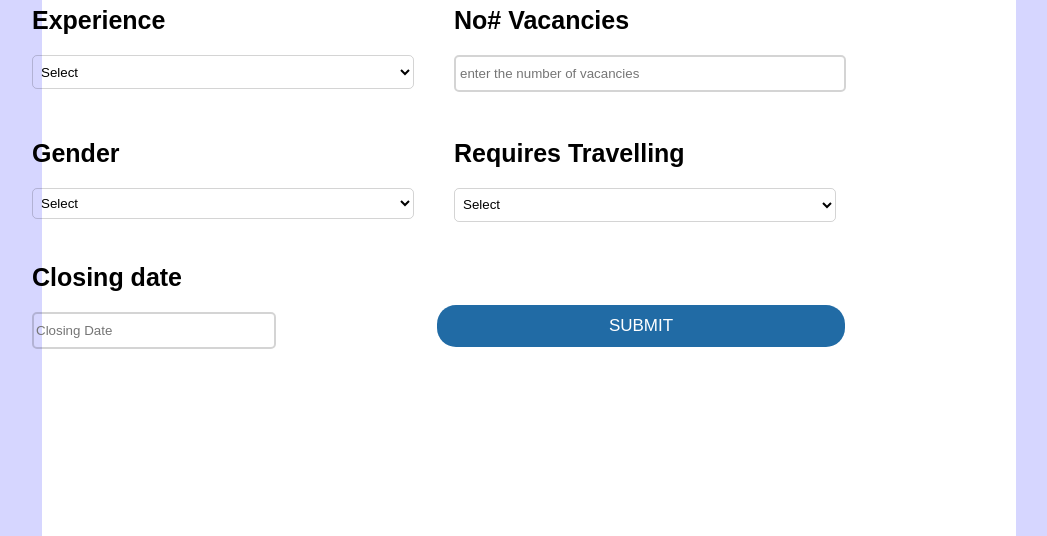
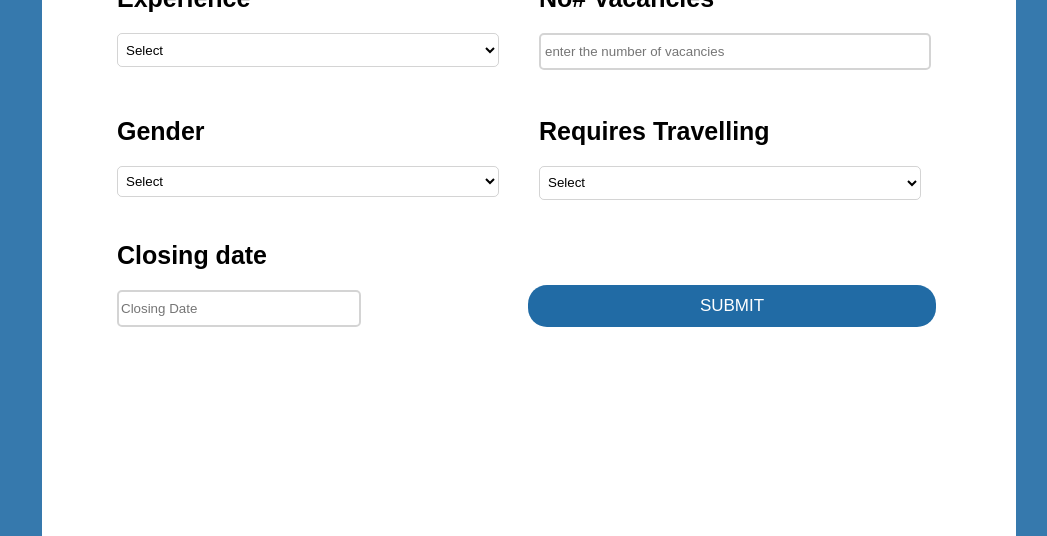
Before and after one commit to jeff-lent/create-job-ui, a React (Create React App) app in the folder create-job-ui/: page / in a window 1280 px wide. Shown: the part 868-1404 px from the top of the page, without its empty margins (111-1158 px from the left). Built offline with nearby package versions, Linux system fonts and the light colour scheme.

Commit message:
some changes

```diff
--- a/create-job-ui/src/pages/CreateJobPage.css
+++ b/create-job-ui/src/pages/CreateJobPage.css
@@ -10,7 +10,7 @@
     border-radius: 22px;
 }
 .mainContainer{
-    background-color: #d6d6ff;
+    background-color: #216ba5e6;
     display: flex;
     justify-content: center;
 }
@@ -268,9 +268,9 @@ h4.heading16{
       background-color: transparent;
       border-radius: 5px;}
 .form2{
- right: 85px;
- position: relative;
- top: -80px;
+position: relative;
+
+ top: -102px;
 }
 .experience .opt{
     color: #000;
@@ -336,11 +336,11 @@ h1.heading {
 button.button {
     background: #216ba5;
     width: 408px;
-    top: -261px;
+    top: -281px;
     color: white;
     height: 42px;
     position: relative;
-    left: 320px;
+    left: 411px;
     font-size: 17px;
     border: none;
     border-radius: 19px;
--- a/create-job-ui/src/pages/CreateJobPage.js
+++ b/create-job-ui/src/pages/CreateJobPage.js
@@ -1,19 +1,18 @@
-import React, { useState } from 'react'
-import { Calander } from '../components/Calander';
+import React, { useState } from "react";
+import { Calander } from "../components/Calander";
 
-import { MultiSelectDropDown } from '../components/MultiSelectDropDown';
-import { SimpleDropDown } from '../components/SimpleDropDown';
-import { Textfeild } from '../components/Textfeild'
-import './CreateJobPage.css';
+import { MultiSelectDropDown } from "../components/MultiSelectDropDown";
+import { SimpleDropDown } from "../components/SimpleDropDown";
+import { Textfeild } from "../components/Textfeild";
+import "./CreateJobPage.css";
 export const CreateJobPage = () => {
-
-  const [jobTitle, setJobTitle] = useState('');
-  const [description, setDescription] = useState('');
-  const [department, setDepartment] = useState('');
+  const [jobTitle, setJobTitle] = useState("");
+  const [description, setDescription] = useState("");
+  const [department, setDepartment] = useState("");
   const [degrees, setDegrees] = useState([]);
   const [employmentCategories, setEmploymentCategories] = useState([]);
-  const [genders, setGenders] = useState('');
-  const [location, setLocation] = useState('');
+  const [genders, setGenders] = useState("");
+  const [location, setLocation] = useState("");
   const [softskills, setSoftskills] = useState([]);
   const [technicalskills, setTechnicalskills] = useState([]);
   const [experienceLevel, setExperienceLevel] = useState([]);
@@ -21,220 +20,312 @@ export const CreateJobPage = () => {
   const [travelling, setTravelling] = useState([]);
   const [vacancies, setVacancies] = useState();
   const [closingDate, setClosingDate] = useState(null);
-  const[selectedResponsibilites, setSelectedResponsibilities] = useState([]);
+  const [selectedResponsibilites, setSelectedResponsibilities] = useState([]);
 
-  const experienceLevelOptions = ['1', '2', '3', '4', '5',"6" ,"7" ,"8" ,"9" ,"10" ,"11" ,"12" ,"13" ,"14" ,"15" ,"16" ,"17" ,"18" ,"19" ,"20" ,"21" ,"22" ,"23" ,"24" ,"25"];
-  const genderOptions = ['MALE', 'FEMALE', 'BOTH_MALE_FEMALE', "ALL"];
-  const travellingOptions = ['YES', 'NO', 'MAYBE '];
+  const experienceLevelOptions = [
+    "1",
+    "2",
+    "3",
+    "4",
+    "5",
+    "6",
+    "7",
+    "8",
+    "9",
+    "10",
+    "11",
+    "12",
+    "13",
+    "14",
+    "15",
+    "16",
+    "17",
+    "18",
+    "19",
+    "20",
+    "21",
+    "22",
+    "23",
+    "24",
+    "25",
+  ];
+  const genderOptions = ["MALE", "FEMALE", "BOTH_MALE_FEMALE", "ALL"];
+  const travellingOptions = ["YES", "NO", "MAYBE "];
 
-  let responsibilityOptions =
-  ['Contribute in all phases of the development lifecycle',
-  'Write well designed, testable, efficient code',
-  'Ensure designs are in compliance with specifications']
+  let responsibilityOptions = [
+    "Contribute in all phases of the development lifecycle",
+    "Write well designed, testable, efficient code",
+    "Ensure designs are in compliance with specifications",
+  ];
 
-  let departmentOptions =  ['CLOUD_NATIVE_ENGINEERING', 'DATA_ENGINEERING'];
+  let departmentOptions = ["CLOUD_NATIVE_ENGINEERING", "DATA_ENGINEERING"];
 
-  let degreeOptions = ['B.E - CIS', 'BSCS'];
+  let degreeOptions = ["B.E - CIS", "BSCS"];
 
-  let employmentCategoriesOptions = ['PART_TIME','FULL_TIME','CONTRACT_BASE','ONLINE','ONSITE'];
+  let employmentCategoriesOptions = [
+    "PART_TIME",
+    "FULL_TIME",
+    "CONTRACT_BASE",
+    "ONLINE",
+    "ONSITE",
+  ];
 
-  let softSkillsOptions = ['JAVA', 'JUNIT', 'SQL', 'REACT'];
+  let softSkillsOptions = ["JAVA", "JUNIT", "SQL", "REACT"];
 
-  let technicalskillsOptions = ['technical Skill A' , 'technical Skill B'];
+  let technicalskillsOptions = ["technical Skill A", "technical Skill B"];
 
-  let benefitsAndPerksOptions=['benefit A','benefit B','benefit C'];
+  let benefitsAndPerksOptions = ["benefit A", "benefit B", "benefit C"];
 
-  let locationOptions=['karachi','lahore','islamabad']
+  let locationOptions = ["karachi", "lahore", "islamabad"];
 
-  const handleSubmit = (event) =>{
-
+  const handleSubmit = (event) => {
     event.preventDefault();
-    if ( !degrees.length || !employmentCategories.length || !softskills.length || !technicalskills.length || !selectedResponsibilites.length || !perksAndBenefits.length || !experienceLevel.length) {
-      alert('Please fill out all the required fields');
+    if (
+      !degrees.length ||
+      !employmentCategories.length ||
+      !softskills.length ||
+      !technicalskills.length ||
+      !selectedResponsibilites.length ||
+      !perksAndBenefits.length ||
+      !experienceLevel.length
+    ) {
+      alert("Please fill out all the required fields");
       return;
     }
 
     let requestData = {
-      "title":jobTitle,
-      "department" :department,
-      "employementCategory":  employmentCategories[0], // ["FULL_TIME","ONLINE"],
-      "gender":  genders , //["MALE","FEMALE"],
-      "traveling": travelling,
-      "location": location,
-      "softSkills":  softskills[0].map(ss=>{return {softSkill:ss} }),
-      "technicalSkills": technicalskills[0].map(ts=>{return{technicalSkill:ts}}) ,
-      "closeDate": closingDate, //"2023-01-30"
-      "description": description,
-      "responsibilitiess": selectedResponsibilites[0].map(rs=>{return{responsibility:rs}}),
-      "educations": degrees[0].map(edu=>{return{education:edu}}) ,
-      "benefitPerkss": perksAndBenefits[0].map(pb =>{return{benefitPerks:pb}}),
-      "experienceLevel":experienceLevel,
-      "vacancyCount":vacancies
-    }
+      title: jobTitle,
+      department: department,
+      employementCategory: employmentCategories[0], // ["FULL_TIME","ONLINE"],
+      gender: genders, //["MALE","FEMALE"],
+      traveling: travelling,
+      location: location,
+      softSkills: softskills[0].map((ss) => {
+        return { softSkill: ss };
+      }),
+      technicalSkills: technicalskills[0].map((ts) => {
+        return { technicalSkill: ts };
+      }),
+      closeDate: closingDate, //"2023-01-30"
+      description: description,
+      responsibilitiess: selectedResponsibilites[0].map((rs) => {
+        return { responsibility: rs };
+      }),
+      educations: degrees[0].map((edu) => {
+        return { education: edu };
+      }),
+      benefitPerkss: perksAndBenefits[0].map((pb) => {
+        return { benefitPerks: pb };
+      }),
+      experienceLevel: experienceLevel,
+      vacancyCount: vacancies,
+    };
 
-
-    fetch(`http://localhost:8080/job/post`,  {
-      method: 'POST',
+    fetch(
+      `http://localhost:8080/job/post`,
+      {
+        method: "POST",
         headers: {
-        'Content-Type': 'application/json'
+          "Content-Type": "application/json",
         },
-      body: JSON.stringify( requestData )
-    }
-    ,{
-      mode: 'cors'
+        body: JSON.stringify(requestData),
+      },
+      {
+        mode: "cors",
       }
     )
-      .then(response => response.json())
-      .then(data => {
+      .then((response) => response.json())
+      .then((data) => {
         console.log(data);
         alert("sucessful");
       })
-      .catch((err)=>{
+      .catch((err) => {
         // setError("Server is busy or crediential is invalid");
       });
-
-
-  }
+  };
 
   return (
+    <div className="mainContainer">
+      <div className="create-job-page">
+        {" "}
+        <h1 className="heading">CREATE JOB PAGE</h1>
+        <form onSubmit={handleSubmit}>
+          <div className="enterjobtitle">
+            <h4 className="heading2">Job Title</h4>
+            <Textfeild
+              data-testid="title-input"
+              inputValue={jobTitle}
+              setInputValue={setJobTitle}
+              labelText="title"
+              placeholderText="enter job title"
+            ></Textfeild>
+          </div>
+          <div className="jobdescription">
+            <h4 className="heading3">Job Description</h4>
 
-    <div className='mainContainer'>
-      <div className="create-job-page" > <h1 className='heading'>CREATE JOB PAGE</h1>
-        <form  onSubmit={handleSubmit} >
-
-        <div className='enterjobtitle'>
-          <h4 className='heading2'>Job Title</h4>
-          <Textfeild   data-testid="title-input"   inputValue={jobTitle} setInputValue={setJobTitle} labelText="title" placeholderText="enter job title" ></Textfeild></div>
-          <div className='jobdescription'>
-          <h4 className='heading3'>Job Description</h4>
-
-          <Textfeild inputValue={description} setInputValue={setDescription} placeholderText="enter job description" ></Textfeild>
+            <Textfeild
+              inputValue={description}
+              setInputValue={setDescription}
+              placeholderText="enter job description"
+            ></Textfeild>
           </div>
           <br></br>
 
-       <div className='div2'>
+          <div className="div2">
             <div className="dropdown">
-          <h4 className='heading4'>Department</h4>
-          {/* <DropDownMenu selectedValue={department} setSelectedValue={setDepartment} options={departmentOptions} setOptions={setDepartmentOptions} ></DropDownMenu> */}
+              <h4 className="heading4">Department</h4>
 
-          <SimpleDropDown  title="Department" selectedOption={department} setSelectedOption={setDepartment} options={departmentOptions}  ></SimpleDropDown></div>
+              <SimpleDropDown
+                title="Department"
+                selectedOption={department}
+                setSelectedOption={setDepartment}
+                options={departmentOptions}
+              ></SimpleDropDown>
+            </div>
             <div className="responsibilities">
-          <h4 className='heading5'>Responsibilities</h4>
+              <h4 className="heading5">Responsibilities</h4>
 
-        <MultiSelectDropDown fetchedOptions={responsibilityOptions} selected={selectedResponsibilites} setSelected={setSelectedResponsibilities}  ></MultiSelectDropDown></div>
+              <MultiSelectDropDown
+                fetchedOptions={responsibilityOptions}
+                selected={selectedResponsibilites}
+                setSelected={setSelectedResponsibilities}
+              ></MultiSelectDropDown>
+            </div>
           </div>
 
-       <div className='div3'>
+          <div className="div3">
             <div className="education">
-       <h4 className='heading6'>Degrees/Education</h4>
+              <h4 className="heading6">Degrees/Education</h4>
 
-        <MultiSelectDropDown fetchedOptions={degreeOptions} selected={degrees} setSelected={setDegrees}  ></MultiSelectDropDown></div>
+              <MultiSelectDropDown
+                fetchedOptions={degreeOptions}
+                selected={degrees}
+                setSelected={setDegrees}
+              ></MultiSelectDropDown>
+            </div>
 
             <div className="employmentcategory">
-        <h4 className='heading7'>Employment Category</h4>
+              <h4 className="heading7">Employment Category</h4>
 
-        <MultiSelectDropDown fetchedOptions={employmentCategoriesOptions} selected={employmentCategories} setSelected={setEmploymentCategories}></MultiSelectDropDown></div>
+              <MultiSelectDropDown
+                fetchedOptions={employmentCategoriesOptions}
+                selected={employmentCategories}
+                setSelected={setEmploymentCategories}
+              ></MultiSelectDropDown>
+            </div>
           </div>
           <br></br>
-        <div className='div4'>
+          <div className="div4">
             <div className="softskills">
-        <h4 className='heading8'>Soft Skills</h4>
+              <h4 className="heading8">Soft Skills</h4>
 
-        <MultiSelectDropDown fetchedOptions={softSkillsOptions} selected={softskills} setSelected={setSoftskills} > </MultiSelectDropDown></div>
+              <MultiSelectDropDown
+                fetchedOptions={softSkillsOptions}
+                selected={softskills}
+                setSelected={setSoftskills}
+              >
+                {" "}
+              </MultiSelectDropDown>
+            </div>
 
             <div className="technicalskills">
-        <h4 className='heading9'>Technical Skills</h4>
+              <h4 className="heading9">Technical Skills</h4>
 
-        <MultiSelectDropDown fetchedOptions={technicalskillsOptions} selected={technicalskills} setSelected={setTechnicalskills} > </MultiSelectDropDown></div>
+              <MultiSelectDropDown
+                fetchedOptions={technicalskillsOptions}
+                selected={technicalskills}
+                setSelected={setTechnicalskills}
+              >
+                {" "}
+              </MultiSelectDropDown>
+            </div>
           </div>
           <br></br>
-        <div className='div5'>
+          <div className="div5">
             <div className="perksandbenifits">
-        <h4 className='heading10'>Perks and Benifits</h4>
+              <h4 className="heading10">Perks and Benifits</h4>
 
-        <MultiSelectDropDown fetchedOptions={benefitsAndPerksOptions} selected={perksAndBenefits} setSelected={setPerksAndBenefits} ></MultiSelectDropDown></div>
+              <MultiSelectDropDown
+                fetchedOptions={benefitsAndPerksOptions}
+                selected={perksAndBenefits}
+                setSelected={setPerksAndBenefits}
+              ></MultiSelectDropDown>
+            </div>
 
             <div className="Location">
-        <h4 className='heading11'>Location</h4>
+              <h4 className="heading11">Location</h4>
 
-        {/* <DropDownMenu selectedValue={location} setSelectedValue={setLocation} ></DropDownMenu> */}
-
-        {/* <DropDownSearch selectedOption={location} setSelectedOption={setLocation} ></DropDownSearch> */}
-
-        <SimpleDropDown selectedOption={location} setSelectedOption={setLocation} options={locationOptions}  ></SimpleDropDown></div>
-
+              <SimpleDropDown
+                selectedOption={location}
+                setSelectedOption={setLocation}
+                options={locationOptions}
+              ></SimpleDropDown>
+            </div>
           </div>
 
-        {/* <button onClick={submitFrom}>submit</button> */}
           <br></br>
-        {/* <h4>Responsibilities</h4>
-        <ListOfOptions items={responsibilities} setItems={setResponsibilities} options={responsibilityOption} setOptions={setResponsibilityOption}></ListOfOptions>
-      <br></br> */}
-
-
-
-        {/* <ListOfOptions items={degrees} setItems={setDegrees} options={degreeOption} setOptions={setDegreeOption} ></ListOfOptions> */}
           <br></br>
-        {/* <h4>Employment Category</h4> */}
-        {/* <ListOfCheckboxes selectedOptions={employmentCategories} setSelectedOptions={setEmploymentCategories} ></ListOfCheckboxes> */}
           <br></br>
-        {/* <br></br>
-        <h4>Soft Skills</h4> */}
-        {/* <ListOfOptions items={softskills} setItems={setSoftskills} setOptions={setSoftskillsOption} options={softskillsOption} ></ListOfOptions> */}
-
-        {/* <br></br>
-        <h4>Technical Skills</h4> */}
-        {/* <ListOfOptions items={technicalskills} setItems={setTechnicalskills} setOptions={setTechnicalskillsOption} options={technicalskillsOption}  ></ListOfOptions> */}
-
-        {/* <br></br>
-        <h4>location</h4> */}
-        {/* <DropDownMenu selectedValue={location} setSelectedValue={setLocation} ></DropDownMenu> */}
-
-        {/* <DropDownSearch selectedOption={location} setSelectedOption={setLocation} ></DropDownSearch> */}
 
           <br></br>
 
-        <section className='form2'>
-          <div className='div6' >
+          <section className="form2">
+            <div className="div6">
               <div className="experience">
-        <h4 className='heading12'>Experience</h4>
+                <h4 className="heading12">Experience</h4>
 
-        <SimpleDropDown selectedOption={experienceLevel} setSelectedOption={setExperienceLevel} options={experienceLevelOptions} ></SimpleDropDown></div>
+                <SimpleDropDown
+                  selectedOption={experienceLevel}
+                  setSelectedOption={setExperienceLevel}
+                  options={experienceLevelOptions}
+                ></SimpleDropDown>
+              </div>
               <div className="vacancies">
+                <h4 className="heading13">No# Vacancies</h4>
 
-        <h4 className='heading13'>No# Vacancies</h4>
+                <Textfeild
+                  inputValue={vacancies}
+                  setInputValue={setVacancies}
+                  labelText="title"
+                  placeholderText="enter the number of vacancies"
+                ></Textfeild>
+              </div>
+            </div>
+            <div className="div7">
+              <div className="gender">
+                <h4 className="heading14">Gender</h4>
 
-        <Textfeild inputValue={vacancies} setInputValue={setVacancies} labelText="title" placeholderText="enter the number of vacancies" ></Textfeild></div>
+                <SimpleDropDown
+                  selectedOption={genders}
+                  setSelectedOption={setGenders}
+                  options={genderOptions}
+                ></SimpleDropDown>
+              </div>
 
+              <div className="requirestravelling">
+                <h4 className="heading15">Requires Travelling</h4>
+
+                <SimpleDropDown
+                  selectedOption={travelling}
+                  setSelectedOption={setTravelling}
+                  options={travellingOptions}
+                ></SimpleDropDown>
               </div>
-<div className='div7' >
-<div className="gender">
-        <h4 className='heading14'>Gender</h4>
-
-        <SimpleDropDown selectedOption={genders} setSelectedOption={setGenders} options={genderOptions}></SimpleDropDown></div>
-
-        {/* <br></br>
-        <h4>Perks and Benifits</h4>
-        <ListOfOptions items={perksAndBenefits} setItems={setPerksAndBenefits} options={benifitsOptions} setOptions={setBenifitsOptions}  ></ListOfOptions> */}
-  <div className="requirestravelling">
-
-        <h4 className='heading15'>Requires Travelling</h4>
-
-        <SimpleDropDown selectedOption={travelling} setSelectedOption={setTravelling} options={travellingOptions} ></SimpleDropDown></div>
-
             </div>
 
             <div className="closingdate">
-        <h4 className='heading16'>Closing date</h4>
-        <Calander selectedDate={closingDate} setSelectedDate={setClosingDate} ></Calander></div>
+              <h4 className="heading16">Closing date</h4>
+              <Calander
+                selectedDate={closingDate}
+                setSelectedDate={setClosingDate}
+              ></Calander>
+            </div>
           </section>
-<button className='button' type="button"><a href='#'>
- SUBMIT</a>
+          <button className="button" onClick={handleSubmit}>
+            SUBMIT
           </button>
         </form>
-
       </div>
-
     </div>
-  )
-}
+  );
+};
```
Lines whose indentation alone changed are shown as unchanged.
